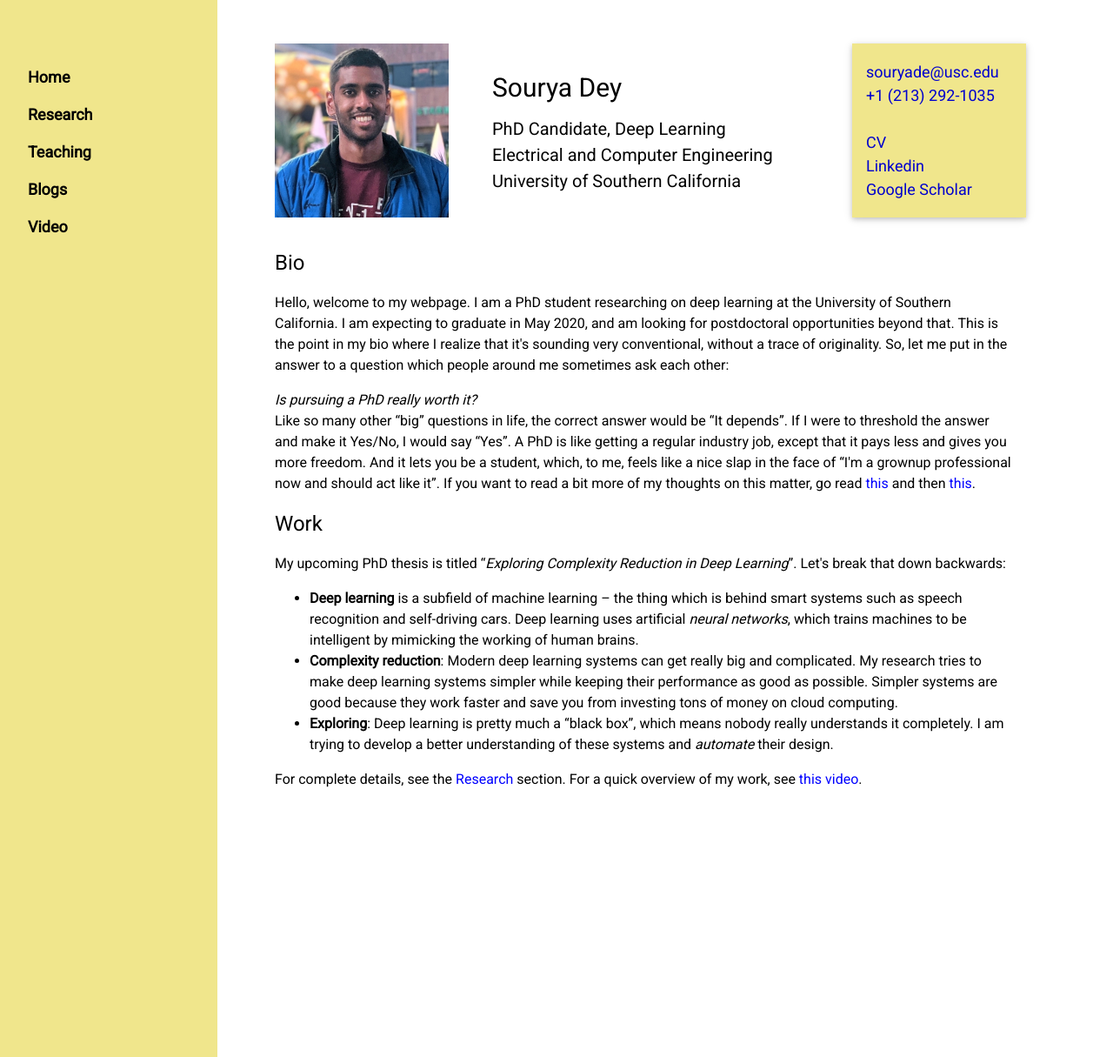
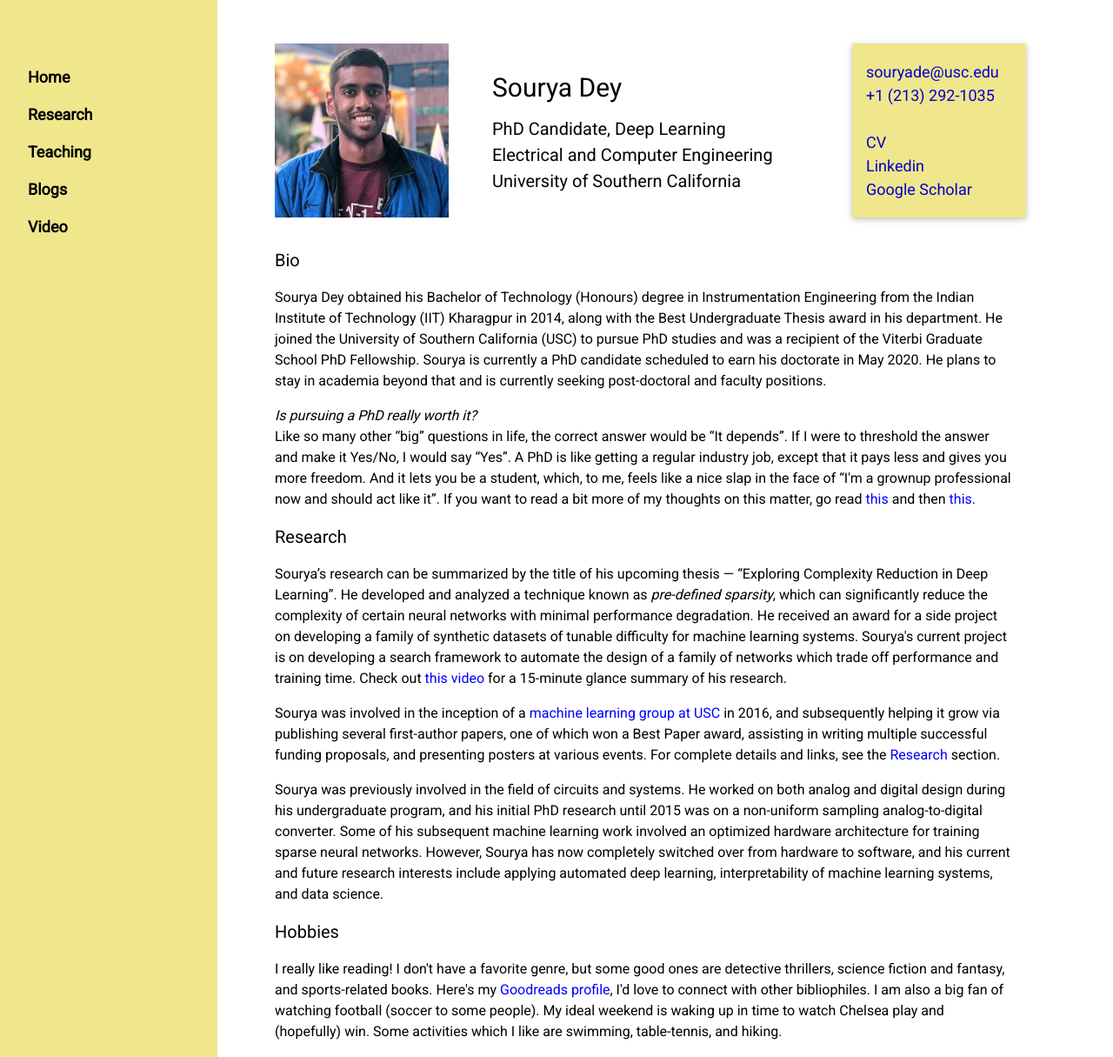
Before and after one commit to souryadey/souryadey.github.io, a Jekyll site: the page built from index.html, in a window 1280 px wide and 1215 px high. Shown: the whole window at 87% size. Built offline with Jekyll 4.4.1, drawn with Linux system fonts in a browser that asks for light colours.

Commit message:
editing homepage

```diff
--- a/index.html
+++ b/index.html
@@ -40,17 +40,23 @@ title: Sourya Dey | Home
 <br>
 
 <div class="w3-container">
-	<h3>Bio</h3>
-	<p>Hello, welcome to my webpage. I am a PhD student researching on deep learning at the University of Southern California. I am expecting to graduate in May 2020, and am looking for postdoctoral opportunities beyond that. This is the point in my bio where I realize that it's sounding very conventional, without a trace of originality. So, let me put in the answer to a question which people around me sometimes ask each other:</p>
+	<h4>Bio</h4>
+    	<!--
+    	<ul>
+            	<li>PhD in Electrical Engineering with minor in Computer Science, USC, expected 2020</li>
+            	<li>Bachelor of Technology (Hons.) in Instrumentation Engineering, IIT Kharagpur, 2014</li>
+    	</ul>
+    	-->
+    	<p>Sourya Dey obtained his Bachelor of Technology (Honours) degree in Instrumentation Engineering from the Indian Institute of Technology (IIT) Kharagpur in 2014, along with the Best Undergraduate Thesis award in his department. He joined the University of Southern California (USC) to pursue PhD studies and was a recipient of the Viterbi Graduate School PhD Fellowship. Sourya is currently a PhD candidate scheduled to earn his doctorate in May 2020. He plans to stay in academia beyond that and is currently seeking post-doctoral and faculty positions.</p>
+
 	<p><i>Is pursuing a PhD really worth it?</i><br>
 	Like so many other <q>big</q> questions in life, the correct answer would be <q>It depends</q>. If I were to threshold the answer and make it Yes/No, I would say <q>Yes</q>. A PhD is like getting a regular industry job, except that it pays less and gives you more freedom. And it lets you be a student, which, to me, feels like a nice slap in the face of <q>I'm a grownup professional now and should act like it</q>. If you want to read a bit more of my thoughts on this matter, go read <a class="inlink" href="https://cobaltfolly.wordpress.com/2015/09/27/doctoral-realizations/" target="_blank">this</a> and then <a class="inlink" href="https://cobaltfolly.wordpress.com/2017/09/21/doctoral-realizations-ii/" target="_blank">this</a>.</p>
 
-	<h3>Work</h3>
-	<p>My upcoming PhD thesis is titled <q><i>Exploring Complexity Reduction in Deep Learning</i></q>. Let's break that down backwards:
-		<ul>
-			<li><b>Deep learning</b> is a subfield of machine learning &ndash; the thing which is behind smart systems such as speech recognition and self-driving cars. Deep learning uses artificial <i>neural networks</i>, which trains machines to be intelligent by mimicking the working of human brains.</li>
-			<li><b>Complexity reduction</b>: Modern deep learning systems can get really big and complicated. My research tries to make deep learning systems simpler while keeping their performance as good as possible. Simpler systems are good because they work faster and save you from investing tons of money on cloud computing.</li>
-			<li><b>Exploring</b>: Deep learning is pretty much a <q>black box</q>, which means nobody really understands it completely. I am trying to develop a better understanding of these systems and <i>automate</i> their design.</li>
-		</ul>
-For complete details, see the <a class="inlink" href="/research">Research</a> section. For a quick overview of my work, see <a class="inlink" href="https://www.youtube.com/watch?v=jYymU_VFWnM" target="_blank">this video</a>.</p>
+	<h4>Research</h4>
+	<p>Sourya’s research can be summarized by the title of his upcoming thesis &mdash; <q>Exploring Complexity Reduction in Deep Learning</q>. He developed and analyzed a technique known as <i>pre-defined sparsity</i>, which can significantly reduce the complexity of certain neural networks with minimal performance degradation. He received an award for a side project on developing a family of synthetic datasets of tunable difficulty for machine learning systems. Sourya's current project is on developing a search framework to automate the design of a family of networks which trade off performance and training time. Check out <a class="inlink" href="https://www.youtube.com/watch?v=jYymU_VFWnM" target="_blank">this video</a> for a 15-minute glance summary of his research.</p>
+    <p>Sourya was involved in the inception of a <a class="inlink" href="https://hal.usc.edu/" target="_blank">machine learning group at USC</a> in 2016, and subsequently helping it grow via publishing several first-author papers, one of which won a Best Paper award, assisting in writing multiple successful funding proposals, and presenting posters at various events. For complete details and links, see the <a class="inlink" href="/research">Research</a> section.</p>
+    <p>Sourya was previously involved in the field of circuits and systems. He worked on both analog and digital design during his undergraduate program, and his initial PhD research until 2015 was on a non-uniform sampling analog-to-digital converter. Some of his subsequent machine learning work involved an optimized hardware architecture for training sparse neural networks. However, Sourya has now completely switched over from hardware to software, and his current and future research interests include applying automated deep learning, interpretability of machine learning systems, and data science.</p>
+
+	<h4>Hobbies</h4>
+	<p>I really like reading! I don't have a favorite genre, but some good ones are detective thrillers, science fiction and fantasy, and sports-related books. Here's my <a class="inlink" href="https://www.goodreads.com/user/show/27352047-sourya-dey" target="_blank">Goodreads profile</a>, I'd love to connect with other bibliophiles. I am also a big fan of watching football (soccer to some people). My ideal weekend is waking up in time to watch Chelsea play and (hopefully) win. Some activities which I like are swimming, table-tennis, and hiking.</p>
 </div>
```
